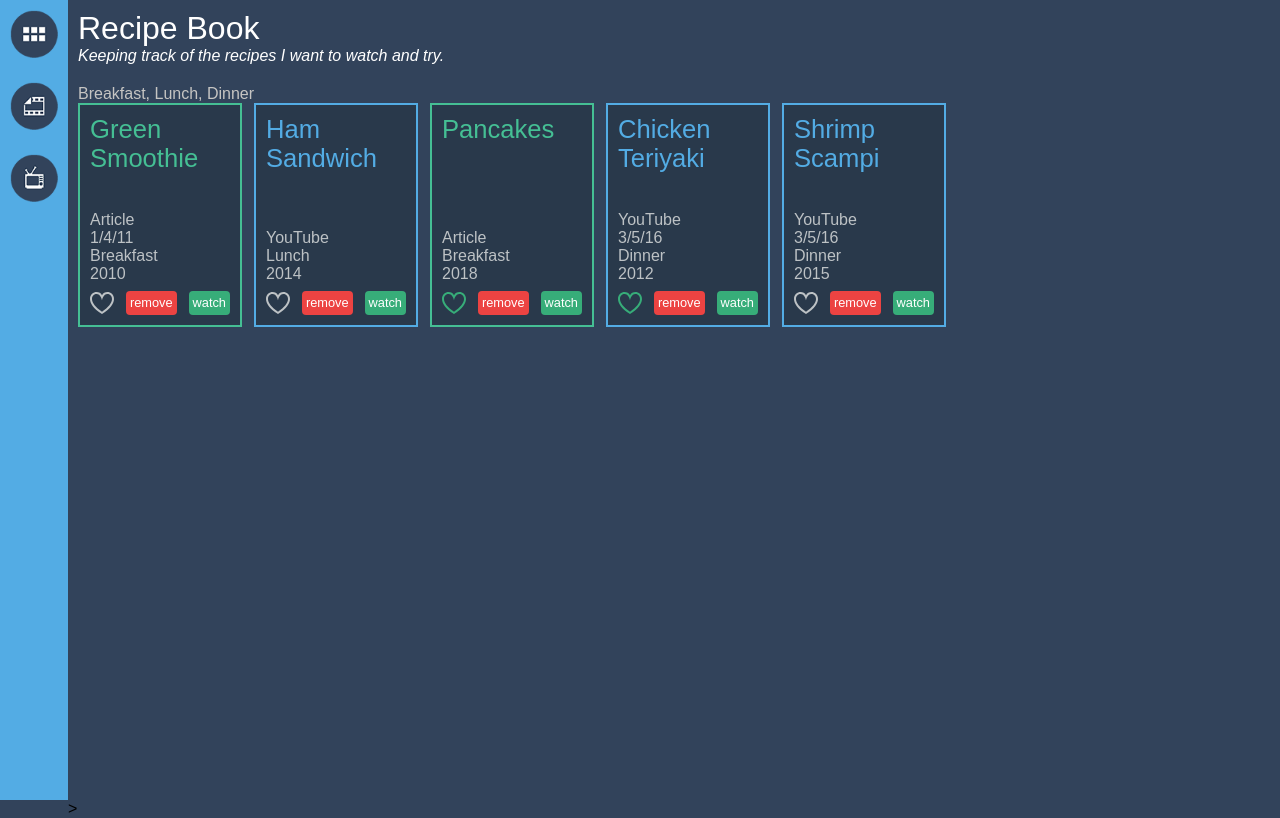
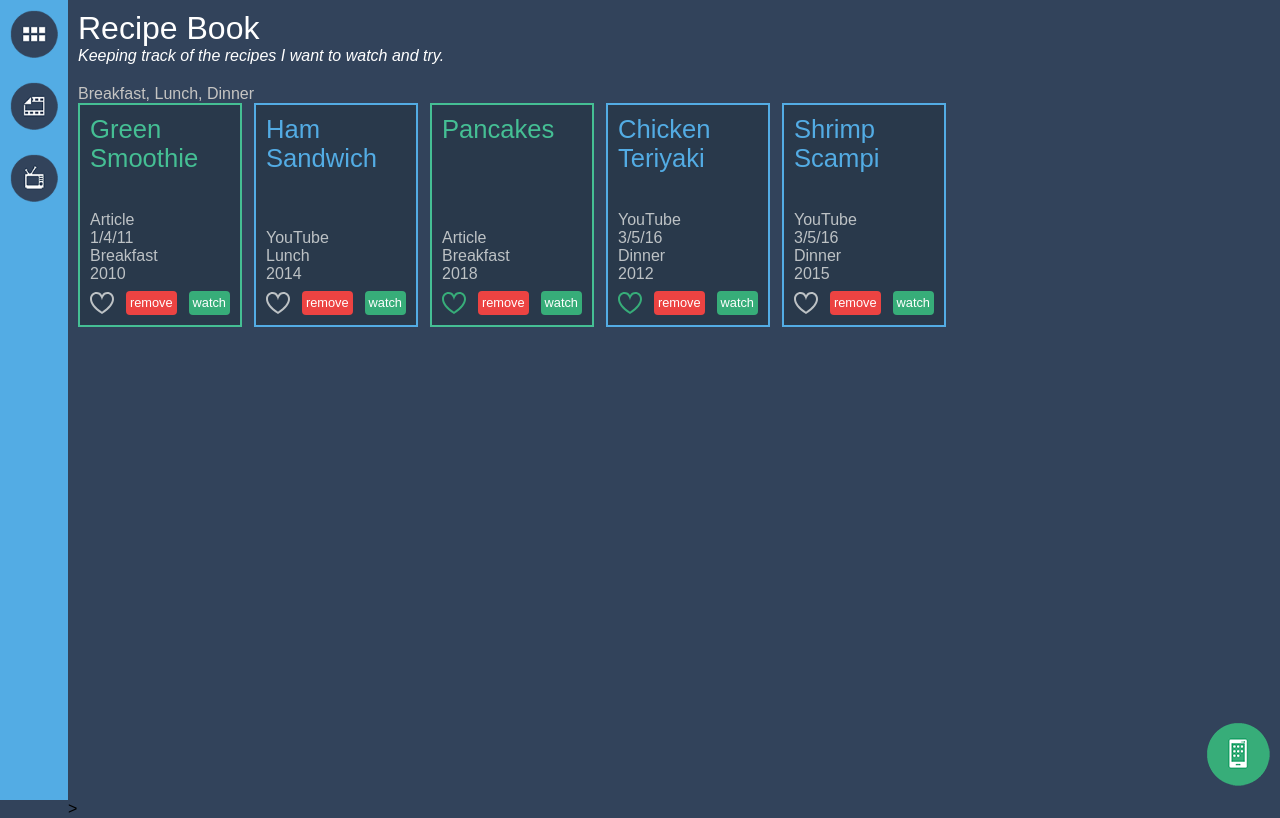
Before and after one commit to javierbalandran/angular-training-recipe-book, an Angular app: page /1 in a window 1280 px wide. Built offline with nearby package versions, Linux system fonts and the light colour scheme.

Commit message:
Router links

```diff
--- a/src/app/app.component.html
+++ b/src/app/app.component.html
@@ -1,11 +1,11 @@
 <nav>
-    <a>
+    <a routerLink="/">
       <img src="assets/04.png" class="icon" />
     </a>
-    <a>
+    <a routerLink="YouTube">
       <img src="assets/03.png" class="icon" />
     </a>
-    <a>
+    <a routerLink="Article">
       <img src="assets/02.png" class="icon" />
     </a>
   </nav>
--- a/src/app/recipe-item-list.component.html
+++ b/src/app/recipe-item-list.component.html
@@ -8,3 +8,8 @@
     [recipeItem]="recipeItem"
     [ngClass]="{ 'medium-youtube': recipeItem.medium === 'YouTube', 'medium-article': recipeItem.medium === 'Article' }"></rb-recipe-item>
 </section>
+<footer>
+  <a routerLink="/add">
+    <img src="assets/01.png" class="icon">
+  </a>
+</footer>
```
